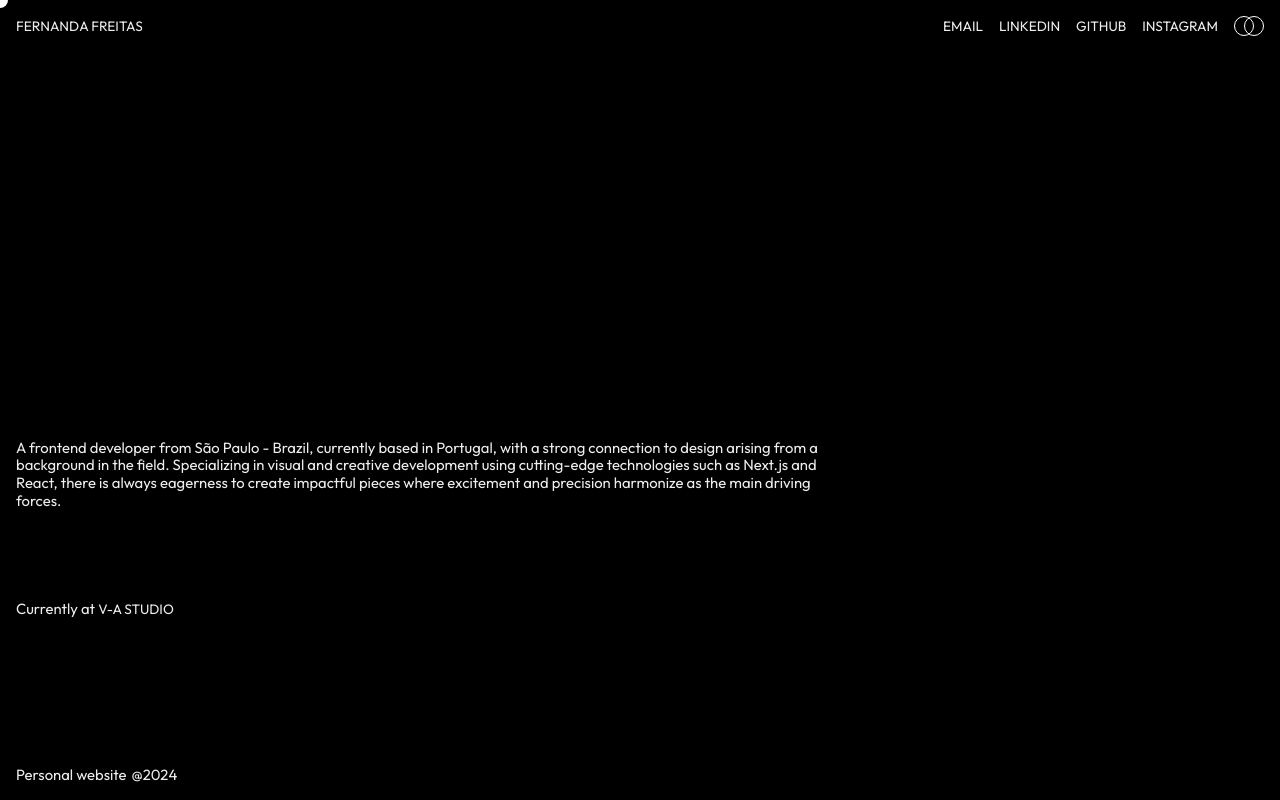
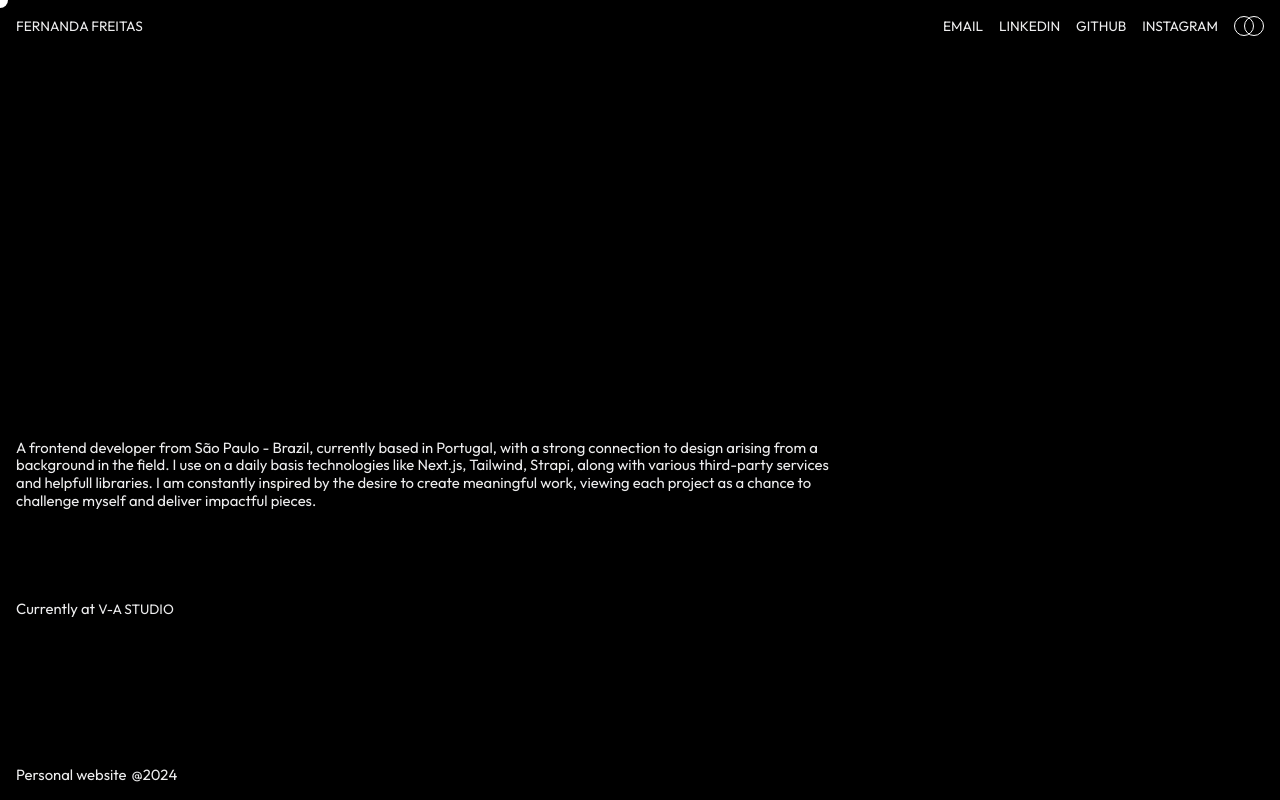
Before and after one commit to fernanda-freitas/dev, a Next.js app: page / in a window 1280 px wide. Built offline with nearby package versions, Linux system fonts and the light colour scheme.

Commit message:
Change content

```diff
--- a/src/components/atoms/Content.jsx
+++ b/src/components/atoms/Content.jsx
@@ -7,9 +7,9 @@ export default function Content() {
 			<div className='col-span-12 640:col-span-8'>
 				<span className='copy-default'>
 					A frontend developer from São Paulo - Brazil, currently based in Portugal, with a strong connection to design
-					arising from a background in the field. Specializing in visual and creative development using cutting-edge
-					technologies such as Next.js and React, there is always eagerness to create impactful pieces where excitement
-					and precision harmonize as the main driving forces.
+					arising from a background in the field. I use on a daily basis technologies like Next.js, Tailwind, Strapi,
+					along with various third-party services and helpfull libraries. I am constantly inspired by the desire to
+					create meaningful work, viewing each project as a chance to challenge myself and deliver impactful pieces.
 				</span>
 			</div>
 			<div className='col-span-12 640:col-span-6'>
```
